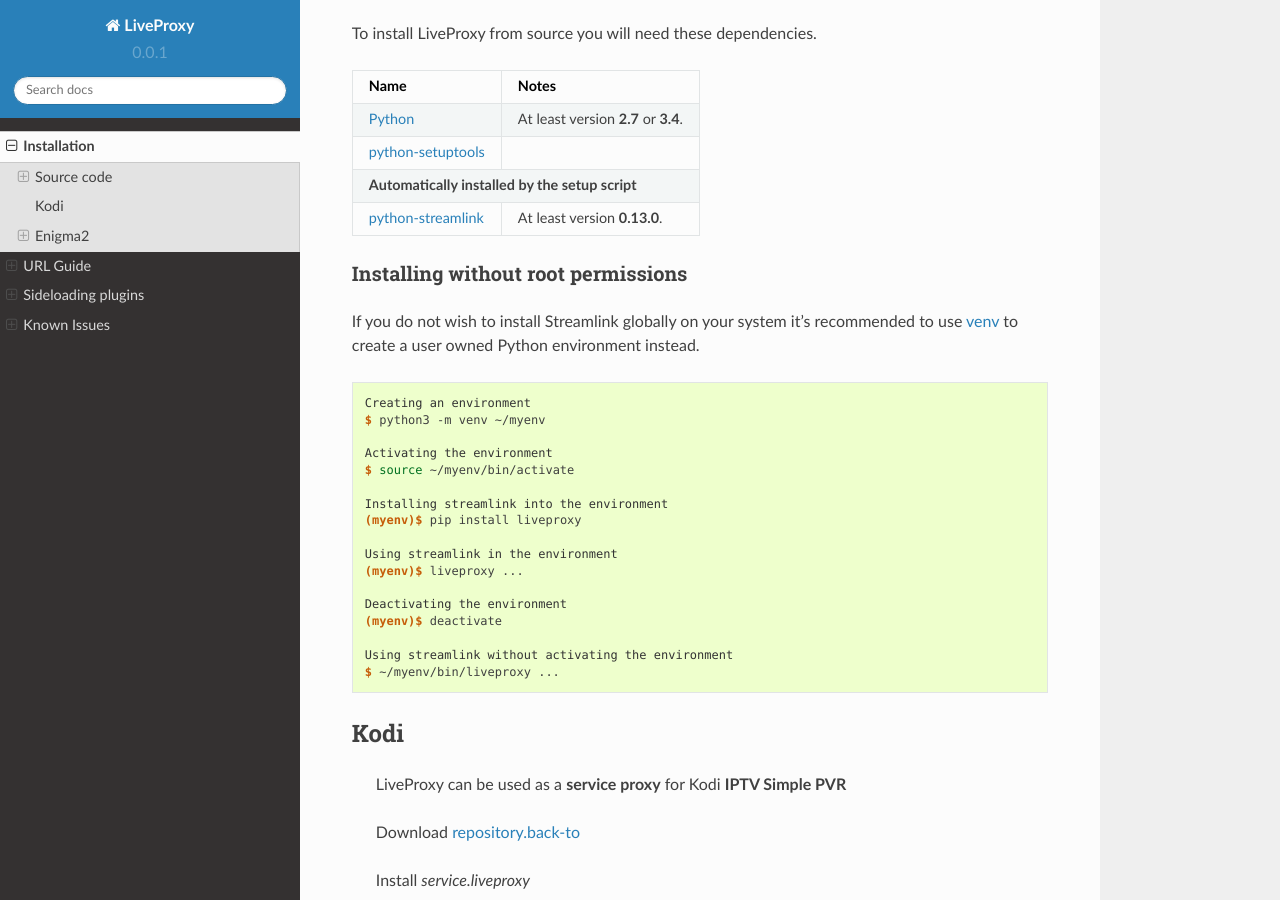
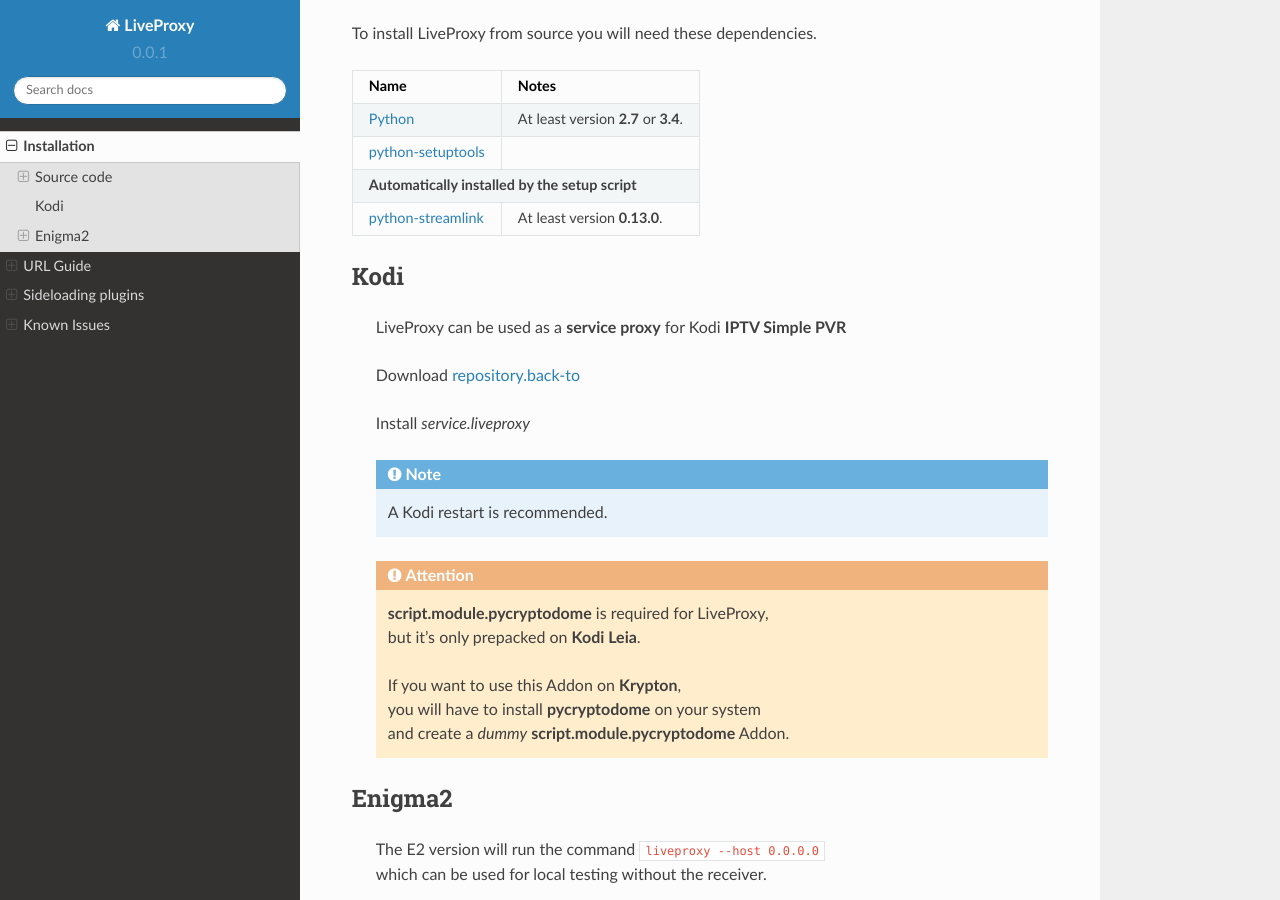
Before and after one commit to back-to/liveproxy, a Sphinx documentation site: the page built from docs/install.rst, in a window 1280 px wide and 900 px high, scrolled down 710 px. Built offline with Sphinx 7.4.7 and the Read the Docs theme 2.0.0, drawn with Linux system fonts in a browser that asks for light colours.

Commit message:
docs: removed venv guide

```diff
--- a/docs/install.rst
+++ b/docs/install.rst
@@ -65,34 +65,6 @@
 .. _Python: https://www.python.org/
 .. _python-setuptools: https://pypi.org/project/setuptools/
 .. _python-streamlink: https://pypi.org/project/streamlink/
-
-Installing without root permissions
-^^^^^^^^^^^^^^^^^^^^^^^^^^^^^^^^^^^
-
-If you do not wish to install Streamlink globally on your system it's
-recommended to use `venv`_ to create a user owned Python environment instead.
-
-.. code-block:: console
-
-    Creating an environment
-    $ python3 -m venv ~/myenv
-
-    Activating the environment
-    $ source ~/myenv/bin/activate
-
-    Installing streamlink into the environment
-    (myenv)$ pip install liveproxy
-
-    Using streamlink in the environment
-    (myenv)$ liveproxy ...
-
-    Deactivating the environment
-    (myenv)$ deactivate
-
-    Using streamlink without activating the environment
-    $ ~/myenv/bin/liveproxy ...
-
-.. _venv: https://docs.python.org/3/library/venv.html
 
 Kodi
 ----
```
